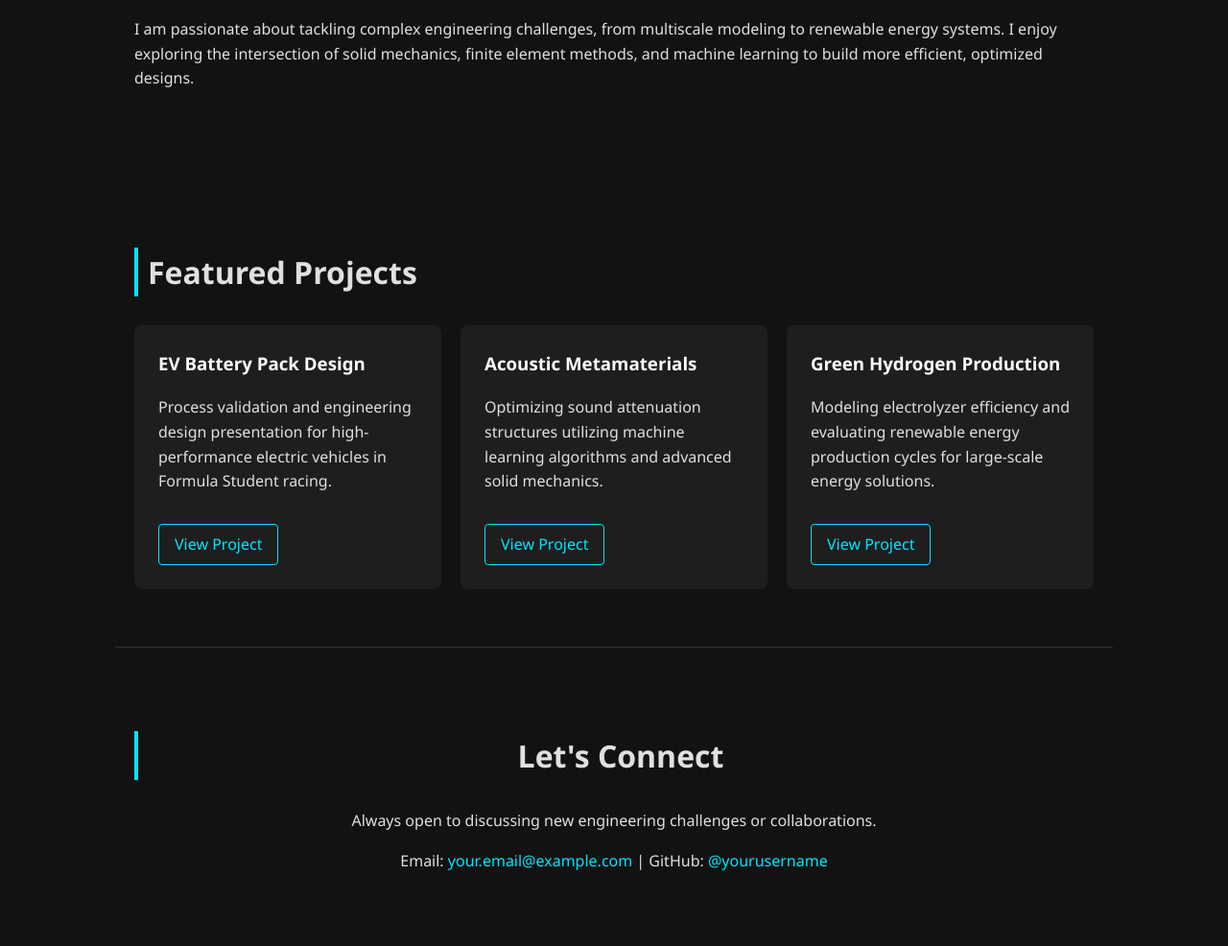
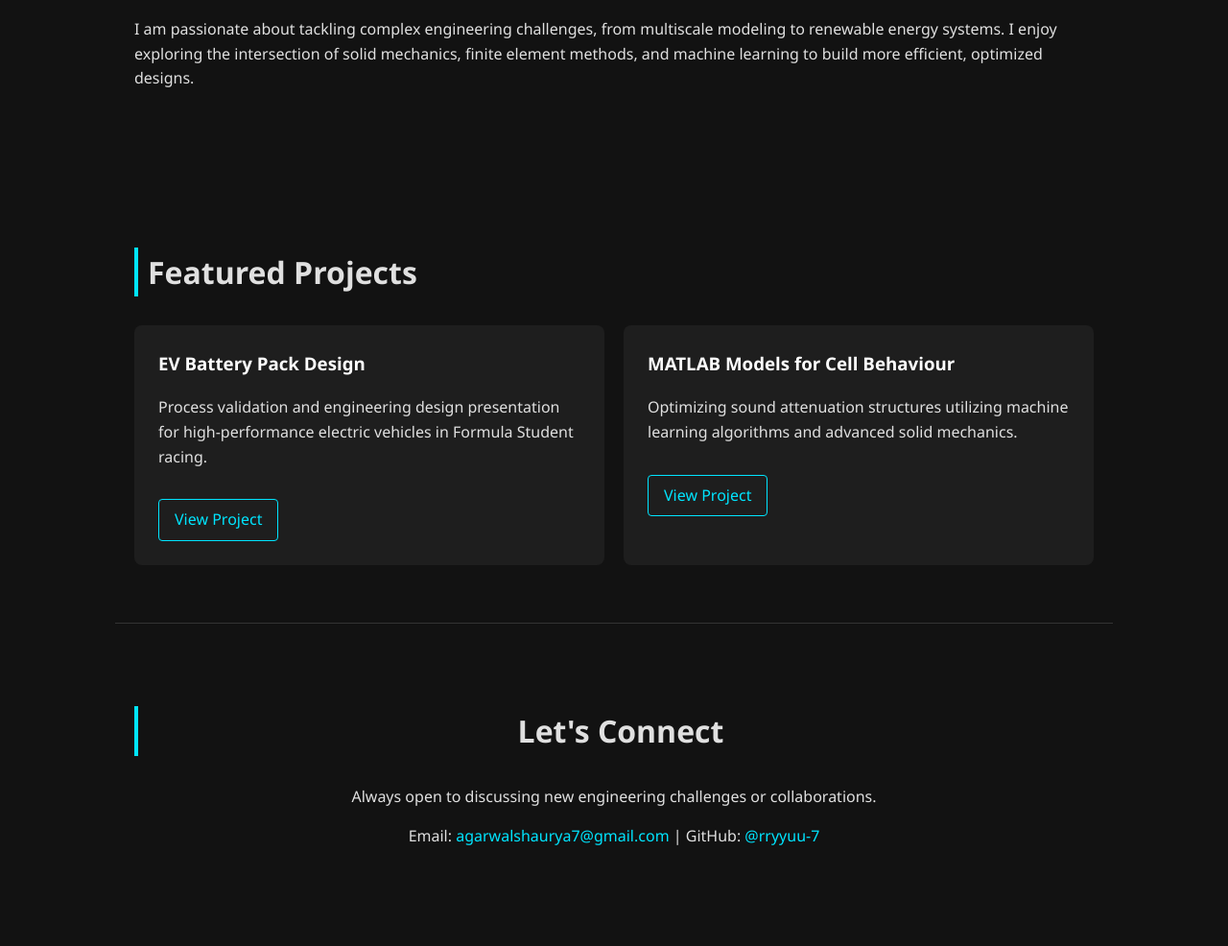
Before and after one commit to rryyuu-7/rryyuu-7.github.io, a plain HTML site: page index.html in a window 1280 px wide. Shown: the part 500-1486 px from the top of the page at 96% size. After the commit the page ends 1461 px from the top, so only its background shows below. Drawn offline with Linux system fonts and the light colour scheme.

Commit message:
Updating Info

```diff
--- a/index.html
+++ b/index.html
@@ -3,14 +3,14 @@
 <head>
     <meta charset="UTF-8">
     <meta name="viewport" content="width=device-width, initial-scale=1.0">
-    <title>Ananya Pargal | Portfolio</title>
+    <title>Shaurya Agarwal | Portfolio</title>
     <link rel="stylesheet" href="style.css">
 </head>
 <body>
     <header>
         <div class="container hero">
-            <h1>Hi, I'm Ananya.</h1>
-            <p class="subtitle">Mechanical Engineering Student & Problem Solver</p>
+            <h1>Hi, I'm Shaurya</h1>
+            <p class="subtitle">Mechanical Engineering Student & Problem Solver (or Creator?)</p>
         </div>
     </header>
 
@@ -28,22 +28,18 @@
                 <a href="#" class="btn">View Project</a>
             </div>
             <div class="card">
-                <h3>Acoustic Metamaterials</h3>
+                <h3>MATLAB Models for Cell Behaviour</h3>
                 <p>Optimizing sound attenuation structures utilizing machine learning algorithms and advanced solid mechanics.</p>
                 <a href="#" class="btn">View Project</a>
             </div>
-            <div class="card">
-                <h3>Green Hydrogen Production</h3>
-                <p>Modeling electrolyzer efficiency and evaluating renewable energy production cycles for large-scale energy solutions.</p>
-                <a href="#" class="btn">View Project</a>
-            </div>
+
         </div>
     </section>
 
     <footer class="container section">
         <h2>Let's Connect</h2>
         <p>Always open to discussing new engineering challenges or collaborations.</p>
-        <p>Email: <a href="mailto:your.email@example.com">your.email@example.com</a> | GitHub: <a href="https://github.com/yourusername">@yourusername</a></p>
+        <p>Email: <a href="mailto:agarwalshaurya@gmail.com">agarwalshaurya7@gmail.com</a> | GitHub: <a href="https://github.com/rryyuu-7">@rryyuu-7</a></p>
     </footer>
 </body>
 </html>
```
